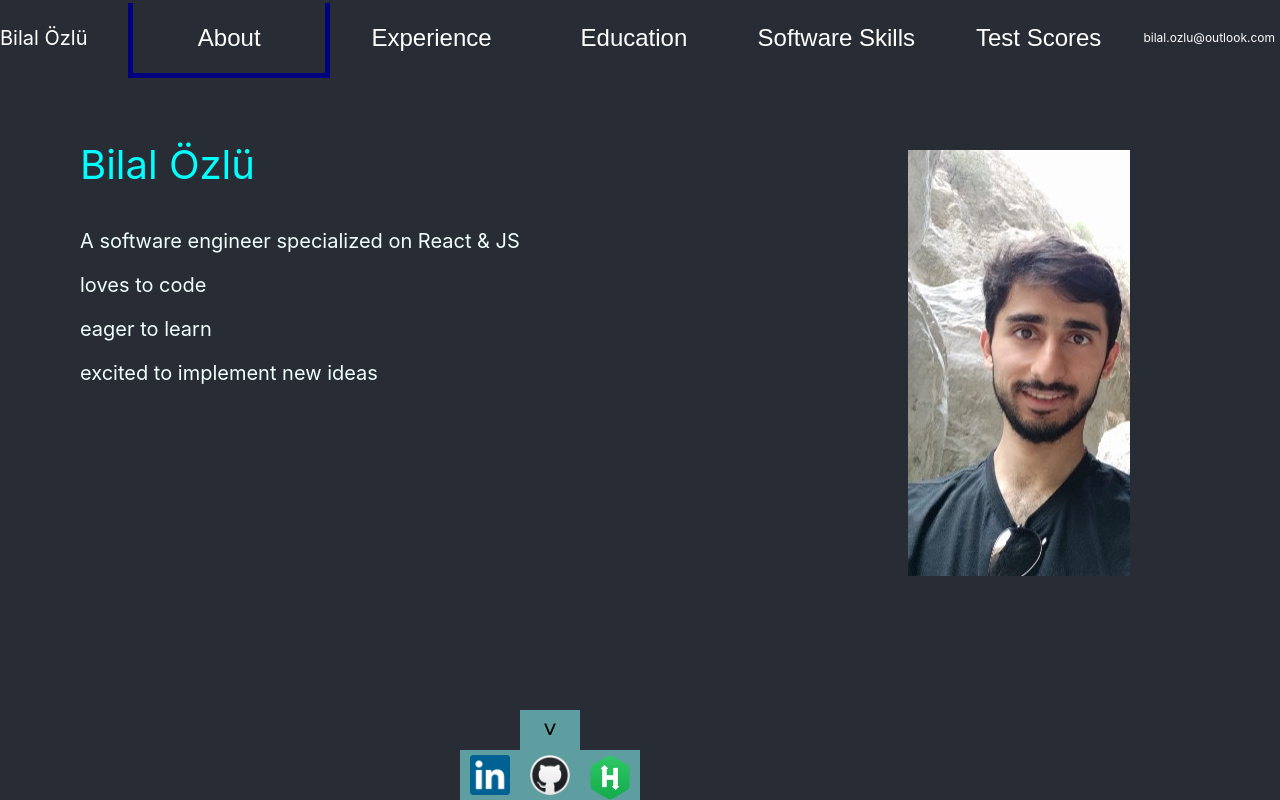
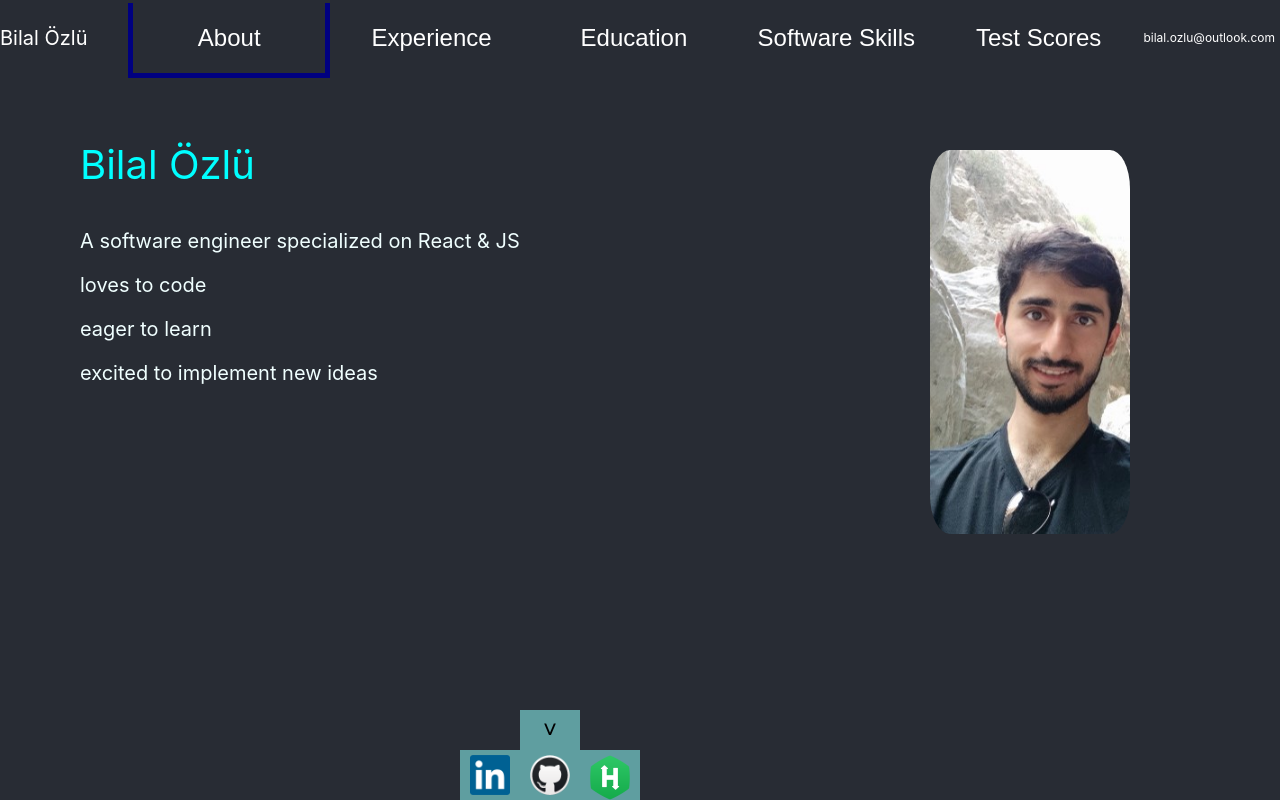
Before and after one commit to bilalozlu/homepage, a React (Create React App) app: page /CV in a window 1280 px wide. Built offline with nearby package versions, Linux system fonts and the light colour scheme.

Commit message:
photos style

```diff
--- a/src/CV_components/about.js
+++ b/src/CV_components/about.js
@@ -20,8 +20,8 @@ function About() {
           excited to implement new ideas
         </p>
       </div>
-      <div className='photo'>
-        <img alt='profile' src="profile.jpg" />
+      <div className='photoArea'>
+        <img alt='profile' src="profile.jpg"  width="200px" className='photo'/>
       </div>
     </div>
   );
--- a/src/CV_components/cv_section.css
+++ b/src/CV_components/cv_section.css
@@ -14,8 +14,13 @@
     color:azure;
 }
 
-.photo {
+.photoArea {
     position: fixed;
     top: 150px;
     right: 150px;
+    border-radius: 5%;
 }
+
+.photo {
+    border-radius: 10%;
+}
--- a/src/CV_components/education.js
+++ b/src/CV_components/education.js
@@ -14,8 +14,8 @@ function Education() {
           2.53
         </p>
       </div>
-      <div className='photo'>
-        <img alt='education' src="education.jpeg" />
+      <div className='photoArea'>
+        <img alt='education' src="education.jpeg" width="200px" className='photo'/>
       </div>
     </div>
   );
--- a/src/CV_components/experience.js
+++ b/src/CV_components/experience.js
@@ -64,8 +64,8 @@ function Experience() {
           Developing web application (PHP, Apache, MySQL, HTML/CSS)
         </p>
       </div>
-      <div className='photo'>
-        <img alt='experience' src="experience.jpg" />
+      <div className='photoArea'>
+        <img alt='experience' src="experience.jpg" width="200px" className='photo'/>
       </div>
     </div>
   );
--- a/src/CV_components/software_skills.js
+++ b/src/CV_components/software_skills.js
@@ -47,8 +47,8 @@ function SoftwareSkills() {
           MySQL
         </p>
       </div>
-      <div className='photo'>
-        <img alt='skills' src="skills.jpg" />
+      <div className='photoArea'>
+        <img alt='skills' src="skills.jpg" width="200px" className='photo'/>
       </div>
     </div>
   );
--- a/src/CV_components/test_scores.js
+++ b/src/CV_components/test_scores.js
@@ -23,8 +23,8 @@ function TestScores() {
           Academic Education Entrance Exam requires basic math skills and understanding complex paragraphs
         </p>
       </div>
-      <div className='photo'>
-        <img alt='scores' src="scores.jpg" />
+      <div className='photoArea'>
+        <img alt='scores' src="scores.jpg" width="200px" className='photo'/>
       </div>
     </div>
     );
```
